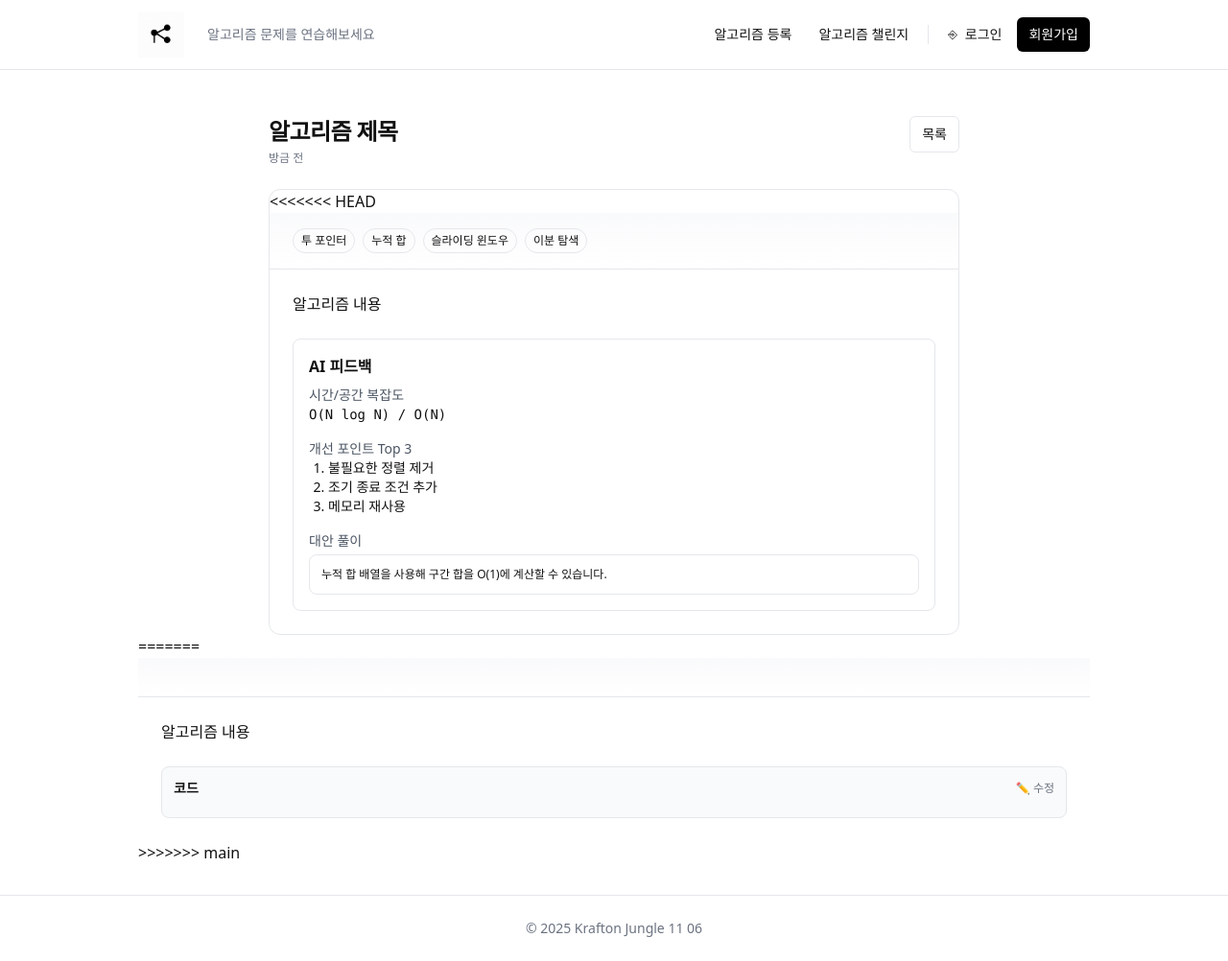
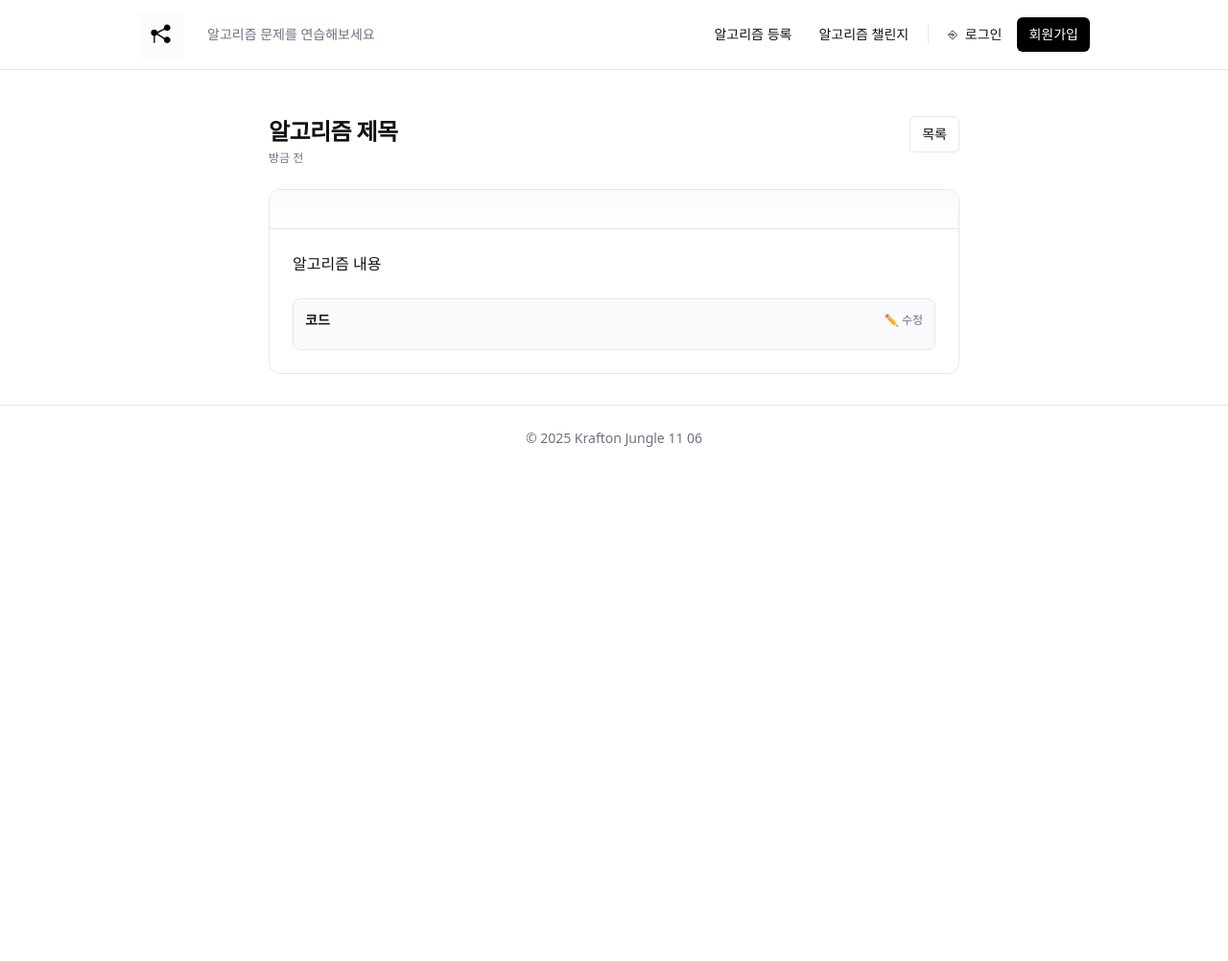
Before and after one commit to kckoh/jungle-mini-project, a Flask app: template templates/problems/problem_detail.html in a window 1280 px wide. Shown: the whole page at 96% size. After the commit the page ends 466 px from the top, so only its background shows below. Run offline with Flask 3, Linux system fonts and the light colour scheme; the template is opened without the code that fills it, so the values that code supplies are empty; parts of the project's set-up code (start-up, migrations or seed data) failed here and were passed over; some libraries are stand-ins or nearby versions.

Commit message:
코드리뷰 반영

```diff
--- a/app.py
+++ b/app.py
@@ -39,21 +39,6 @@ db = client.get_database()
 # Post Table
 posts = db["posts"]
 
-# Auth guard toggle (default: disabled for local dev)
-AUTH_GUARD_ENABLED = os.environ.get("AUTH_GUARD_ENABLED", "false").lower() == "true"
-
-# D : 로그인, 회원가입 브랜치 머지하면 삭제
-def login_required(view):
-    @wraps(view)
-    def wrapped(*args, **kwargs):
-        if not AUTH_GUARD_ENABLED:
-            return view(*args, **kwargs)
-        if not session.get("user_id"):
-            nxt = request.path
-            return redirect(url_for("login", next=nxt))
-        return view(*args, **kwargs)
-    return wrapped
-
 # UI: 메인 페이지
 @app.get("/")
 def index():
@@ -70,94 +55,8 @@ def db_ping():
 
 # 리스트 api
 @app.route("/problems")
-@login_required
 def problems():
-    # TODO: 실제 DB 연동 후 목록 가져오기 (데모 데이터)
-    items_all = [
-        {
-            "id": 1,
-            "title": "구간 합 구하기",
-            "body": "누적 합으로 구간 합을 효율적으로...",
-            "created_at": "방금 전",
-            "created_ts": 3,
-            "tags": ["prefix-sum", "array"],
-            "code": "def prefix_sum(arr):\n    ...",
-        },
-        {
-            "id": 2,
-            "title": "두 수의 합",
-            "body": "해시를 사용하여 O(N)으로 탐색...",
-            "created_at": "1시간 전",
-            "created_ts": 2,
-            "tags": ["hash", "two-pointer"],
-        },
-        {
-            "id": 3,
-            "title": "배낭 문제",
-            "body": "DP로 0/1 Knapsack을 해결...",
-            "created_at": "어제",
-            "created_ts": 1,
-            "tags": ["dp", "bf"],
-            "code": "// knapsack implementation",
-        },
-    ]
-    # 서버 측 필터링: 다중 필드 텍스트 검색 + 페이지네이션
-    q = (request.args.get("q") or "").strip()
-    fields = [f.strip() for f in request.args.getlist("fields") if f.strip()]
-    legacy_field = (request.args.get("field") or "").strip()
-    if legacy_field and legacy_field not in fields:
-        fields.append(legacy_field)
-    # 'all'이 들어오면 전체 필드로 간주
-    if not fields or (len(fields) == 1 and fields[0] == "all"):
-        fields = ["title", "body", "tag"]
-
-    def contains(hay, needle):
-        try:
-            return needle.lower() in str(hay or "").lower()
-        except Exception:
-            return False
-
-    items = list(items_all)
-    if q:
-        def match_keywords(it):
-            checks = []
-            if "title" in fields:
-                checks.append(contains(it.get("title"), q))
-            if "body" in fields:
-                checks.append(contains(it.get("body"), q))
-            if "tag" in fields:
-                checks.append(any(contains(t, q) for t in (it.get("tags") or [])))
-            return any(checks)
-
-        items = [it for it in items if match_keywords(it)]
-
-    # 페이지네이션만 유지
-    try:
-        page = max(1, int(request.args.get("page", 1)))
-    except ValueError:
-        page = 1
-    try:
-        size = int(request.args.get("size", 5))
-    except ValueError:
-        size = 5
-    size = min(max(1, size), 50)
-    total = len(items)
-    pages = max(1, math.ceil(total / size))
-    page = min(page, pages)
-    start = (page - 1) * size
-    end = start + size
-    page_items = items[start:end]
-
-    return render_template(
-        "problems/problems_list.html",
-        items=page_items,
-        q=q,
-        fields=fields,
-        page=page,
-        size=size,
-        total=total,
-        pages=pages,
-    )
+  return render_template('problems/problems.html')
 
 # 등록 api
 @app.route("/api/posts", methods=['POST'])
--- a/templates/problems/problem_detail.html
+++ b/templates/problems/problem_detail.html
@@ -22,59 +22,6 @@ content %}
 
     <!-- 본문 카드 -->
     <div class="border border-gray-200 rounded-xl bg-white overflow-hidden">
-<<<<<<< HEAD
-      <div class="px-4 md:px-6 py-4 border-b border-gray-200 bg-gradient-to-b from-gray-50 to-white">
-        <div class="flex flex-wrap items-center gap-2">
-          {% set tags = ['투 포인터','누적 합','슬라이딩 윈도우','이분 탐색'] %}
-          {% for k in tags %}
-            <span class="inline-flex items-center gap-1 text-xs px-2 py-1 rounded-full border border-gray-200">{{ k }}</span>
-          {% endfor %}
-        </div>
-      </div>
-      <div class="p-4 md:p-6 space-y-6">
-        <section class="prose max-w-none">
-          {{ item.body or '알고리즘 내용' }}
-        </section>
-
-        <!-- 코드 블록 (있으면) -->
-        {% if item.code %}
-        <section class="border border-gray-200 rounded-lg bg-gray-50 p-3">
-          <div class="flex items-center justify-between">
-            <strong class="text-sm">등록된 코드</strong>
-            <a class="text-xs text-gray-500" href="#">✏️ 수정</a>
-          </div>
-          <pre class="mt-2 overflow-auto text-xs"><code>{{ item.code }}</code></pre>
-        </section>
-        {% endif %}
-
-        <!-- AI 피드백 -->
-        <section class="border border-gray-200 rounded-lg p-4">
-          <h3 class="font-semibold">AI 피드백</h3>
-          <div class="space-y-4 mt-2 text-sm">
-            <div>
-              <div class="text-gray-600 font-medium">시간/공간 복잡도</div>
-              <p class="font-mono">O(N log N) / O(N)</p>
-            </div>
-            <div>
-              <div class="text-gray-600 font-medium">개선 포인트 Top 3</div>
-              <ol class="list-decimal pl-5">
-                <li>불필요한 정렬 제거</li>
-                <li>조기 종료 조건 추가</li>
-                <li>메모리 재사용</li>
-              </ol>
-            </div>
-            <div>
-              <div class="text-gray-600 font-medium">대안 풀이</div>
-              <div class="border border-gray-200 rounded-lg p-3 mt-1 text-xs bg-white">
-                누적 합 배열을 사용해 구간 합을 O(1)에 계산할 수 있습니다.
-              </div>
-            </div>
-          </div>
-        </section>
-      </div>
-    </div>
-  </div>
-=======
         <div
             class="px-4 md:px-6 py-4 border-b border-gray-200 bg-gradient-to-b from-gray-50 to-white"
         >
@@ -231,5 +178,4 @@ content %}
         }
     }
 </script>
->>>>>>> main
 {% endblock %}
--- a/templates/problems/problems_list.html
+++ b/templates/problems/problems_list.html
@@ -2,7 +2,6 @@
 {% block title %}관심 문제{% endblock %}
 {% block content %}
   <section class="max-w-5xl mx-auto px-0">
-    <!-- 상단 안내/CTA -->
     <div class="mb-6 border border-gray-200 rounded-lg p-4 bg-white">
       <form id="searchForm" class="flex flex-wrap items-center gap-3" method="get" action="/problems">
         {% set f = (fields or []) %}
```
Also changed, not shown: docker-compose.override.yml (deleted, +0 -11 lines).
